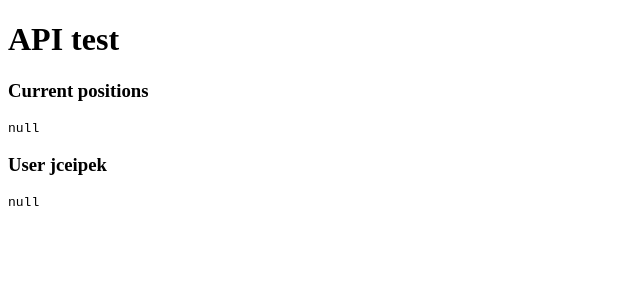
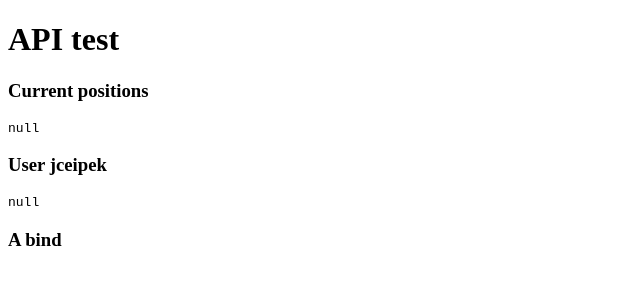
Before and after one commit to olin/maraudersmap-server, a plain HTML site: page api.html in a window 1280 px wide. Shown: the full height of the page, 0-640 px from the left. Drawn offline with nearby package versions, Linux system fonts and the light colour scheme; no server answers.

Commit message:
Add etPositions

```diff
--- a/api.html
+++ b/api.html
@@ -19,16 +19,20 @@ function results(heading) {
 }
 
 (function () {
+
 	var posRes = results('Current positions')
 	Api.getPositions(function (err, json) {
 		$(posRes).text(JSON.stringify(json))
+
+		var bindRes = results('A bind')
+		Api.getBind(json.positions[0].bind, function (err, json) {
+			$(bindRes).text(JSON.stringify(json))
+		})
 	})
-})();
 
-(function () {
-	var posRes = results('User jceipek')
+	var userRes = results('User jceipek')
 	Api.getUser('jceipek', function (err, json) {
-		$(posRes).text(JSON.stringify(json))
+		$(userRes).text(JSON.stringify(json))
 	})
 })();
 
--- a/api.js
+++ b/api.js
@@ -1,11 +1,23 @@
+;(function () {
+
+function callback(call, cb) {
+	call.success(function (json) { cb(0, json); }).error(function (err) { cb(err, null); });
+}
+
 var Api = {
 	getPositions: function (cb) {
-		$.get('/api/positions/')
-			.success(function (json) { cb(0, json); }).error(function (err) { cb(err, null); })
+		callback($.get('/api/positions/'), cb)
 	},
 
 	getUser: function (username, cb) {
-		$.get('/api/users/' + username)
-			.success(function (json) { cb(0, json); }).error(function (err) { cb(err, null); })
+		callback($.get('/api/users/' + username), cb)
+	},
+
+	getBind: function (id, cb) {
+		callback($.get('/api/binds/' + id), cb)
 	}
 };
+
+this.Api = Api;
+
+})();
```
